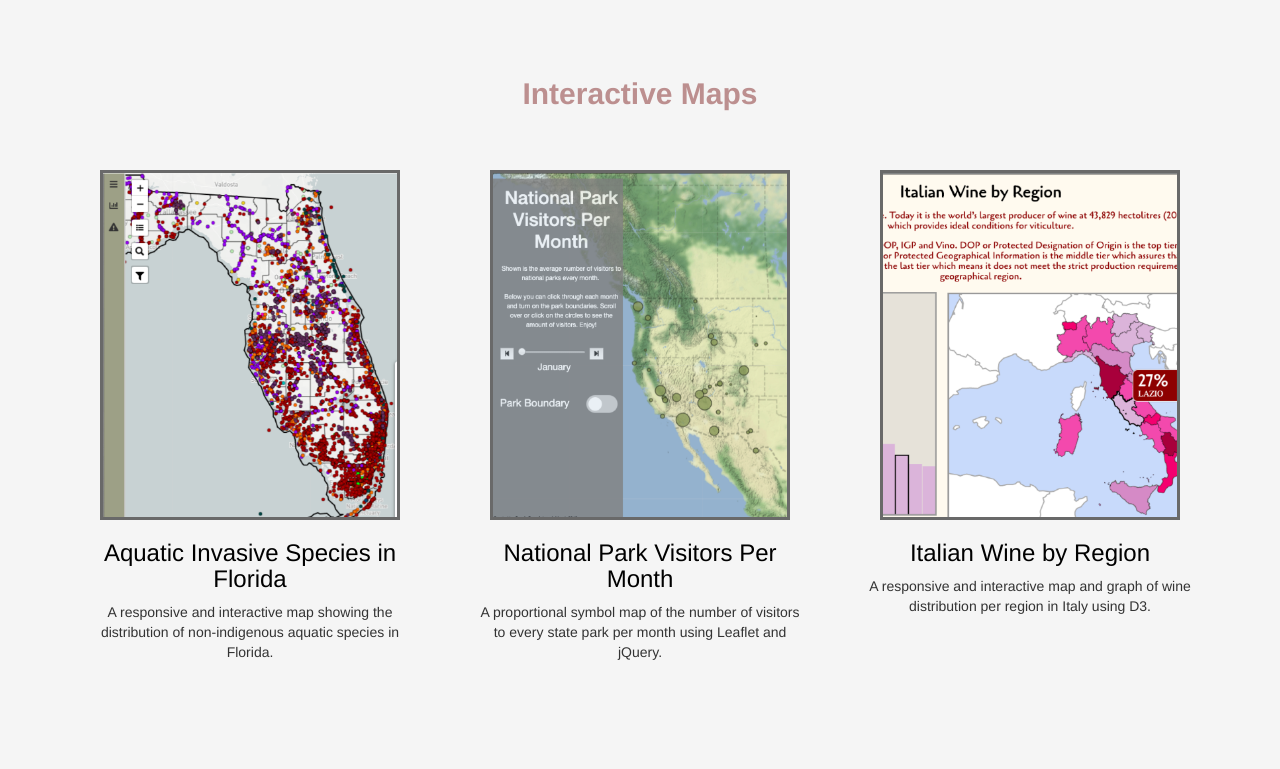
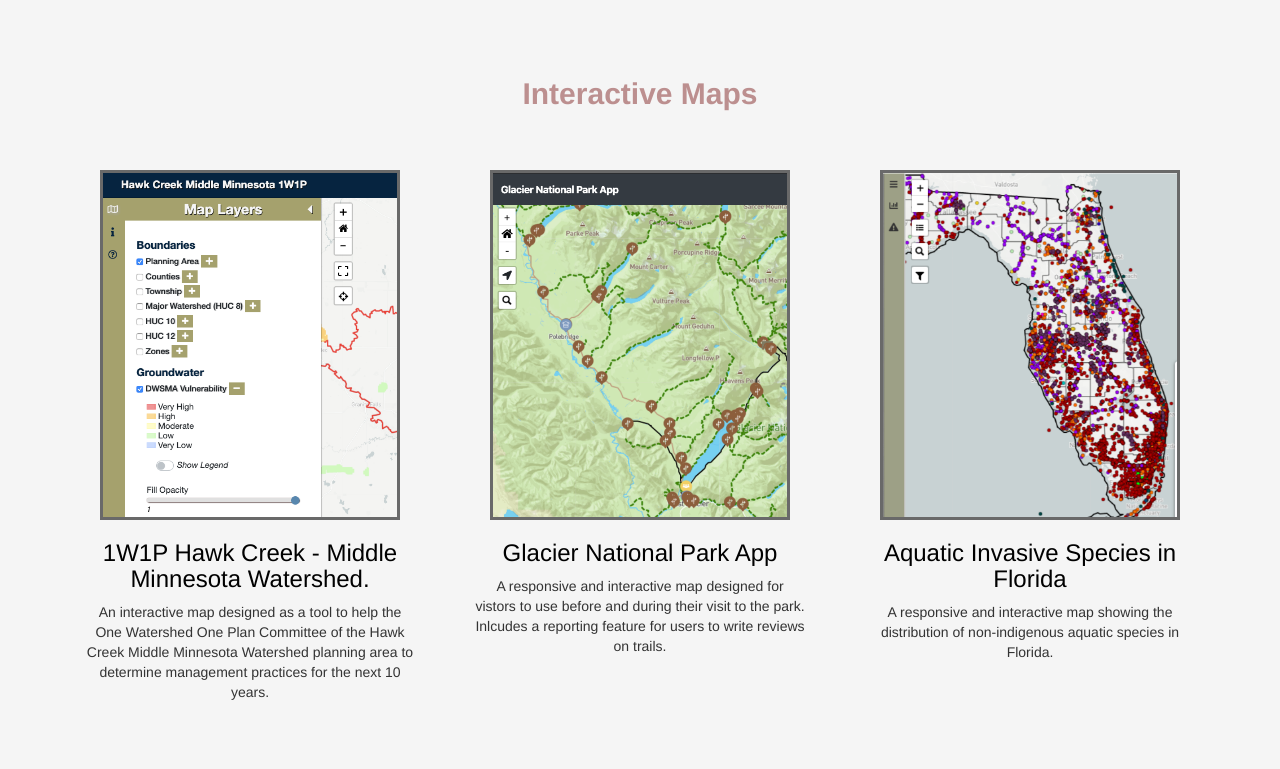
Before and after one commit to sgrandstrand/sgrandstrand.github.io, a plain HTML site: page index.html in a window 1280 px wide. Shown: the part 1064-1833 px from the top of the page. Drawn offline with Linux system fonts and the light colour scheme; a script that the page names is missing.

Commit message:
Updated resume, about and projects
Added GEOG 576, 778 and 779 information. Updated resume and about sections.

```diff
--- a/css/Style.css
+++ b/css/Style.css
@@ -188,3 +188,7 @@ footer {
     text-align: center;
     font-weight: bold;
 }
+
+.firstabout {
+    padding-top: 45px;
+}
--- a/index.html
+++ b/index.html
@@ -107,6 +107,29 @@
             <div class="row">
                 <h2 class="portheader"> Interactive Maps </h2>
 
+                <div class="col-sm-6 col-md-4 portfolio-item">
+                    <a href="https://sgrandstrand.github.io/HawkCreekOneWatershedOnePlan" target="_blank">
+                        <div class="box">
+                            <img src="images/watershed1.png" alt="Map of Hawk Creek Middle Minnesota Watershed Planning" class="img-responsive">
+                        </div>
+                        <div class="caption">
+                            <h3>1W1P Hawk Creek - Middle Minnesota Watershed.</h3>
+                        </div>
+                    </a>
+                    <p align="center">An interactive map designed as a tool to help the One Watershed One Plan Committee of the Hawk Creek Middle Minnesota Watershed planning area to determine management practices for the next 10 years.</p>
+                </div>
+
+                <div class="col-sm-6 col-md-4 portfolio-item">
+                    <a href="https://sgrandstrand.github.io/Geog777Proj2/" target="_blank">
+                        <div class="box">
+                            <img src="images/gnp.png" alt="Map of Glacier National Park" class="img-responsive">
+                        </div>
+                        <div class="caption">
+                            <h3>Glacier National Park App </h3>
+                        </div>
+                    </a>
+                    <p align="center">A responsive and interactive map designed for vistors to use before and during their visit to the park. Inlcudes a reporting feature for users to write reviews on trails.</p>
+                </div>
 
                 <div class="col-sm-6 col-md-4 portfolio-item">
                     <a href="https://sgrandstrand.github.io/FL_NAS/" target="_blank">
@@ -119,6 +142,8 @@
                     </a>
                     <p align="center">A responsive and interactive map showing the distribution of non-indigenous aquatic species in Florida.</p>
                 </div>
+                <div class="clearfix" hidden-sm></div> <!-- this saves the graphic from looking off, skipping columns could also do visible-sm-block --->
+
                 <div class="col-sm-6 col-md-4 portfolio-item">
                     <a href="https://sgrandstrand.github.io/leaflet-lab/leaflet-lab/" target="_blank">
                         <div class="box">
@@ -142,7 +167,7 @@
                     <p align="center">A responsive and interactive map and graph of wine distribution per region in Italy using D3.</p>
                 </div>
 
-                <div class="clearfix" hidden-sm></div> <!-- this saves the graphic from looking off, skipping columns could also do visible-sm-block --->
+
 
                 <div class="col-sm-6 col-md-4 portfolio-item">
                     <a href="https://api.mapbox.com/styles/v1/sgrandstrand/cjpe6xs1t0vv32rpbl920emtp.html?fresh=true&title=true&access_token=pk.eyJ1Ijoic2dyYW5kc3RyYW5kIiwiYSI6ImNqY3BtMm52MjJyZWsycXBmMDZremxsN3EifQ.3HVgf9jrNbmCSBBBlp5zlQ#1.89/39.22/-28.89" target="_blank">
@@ -461,10 +486,7 @@
     <script src="js/bootstrap.min.js"></script>
     <script>
         src = "js/script.js"
-
     </script>
     <script src="portfolio.js"></script>
 
-</body>
-
-</html>
+</body></html>
```
Also changed, not shown: Resume.html (+5 -7 lines), about.html (+3 -4 lines), images/gnp.png (added), images/watershed1.png (added), 1 other file.
